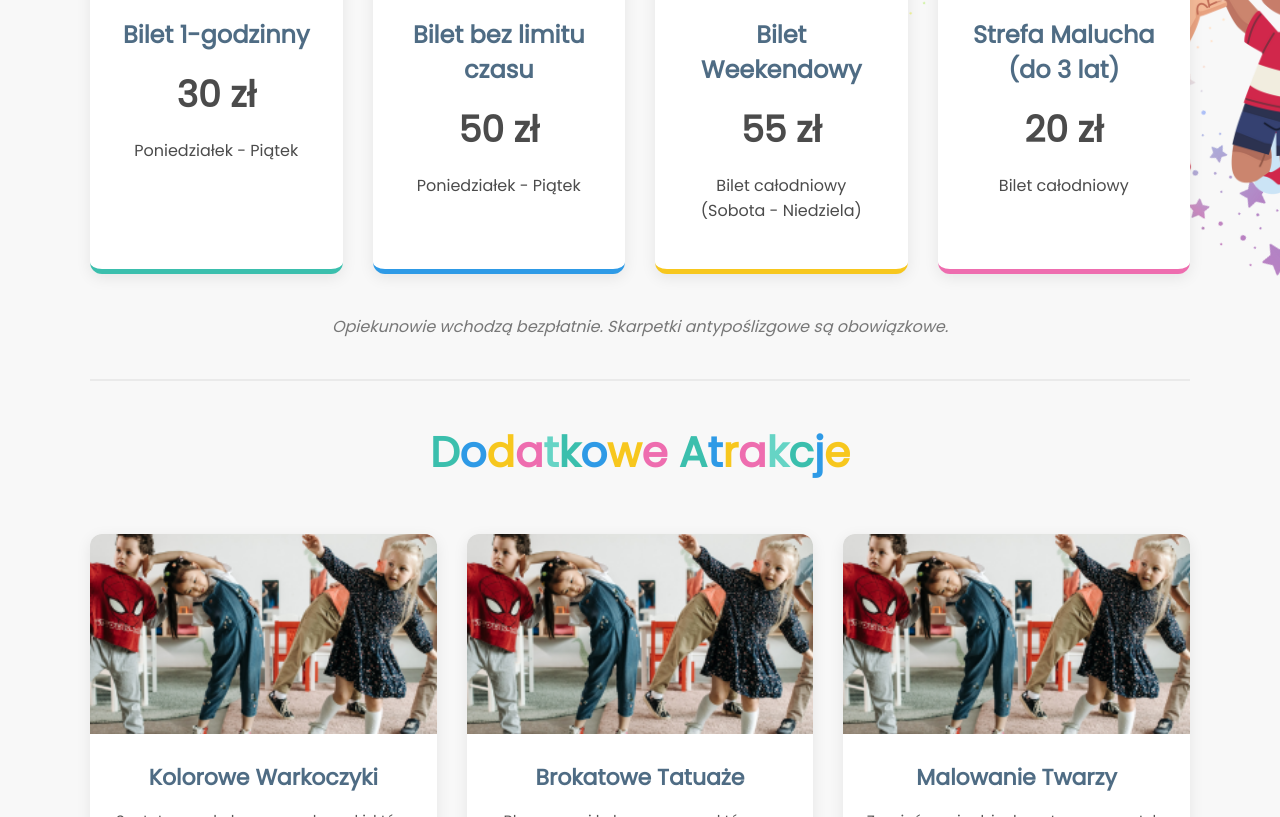
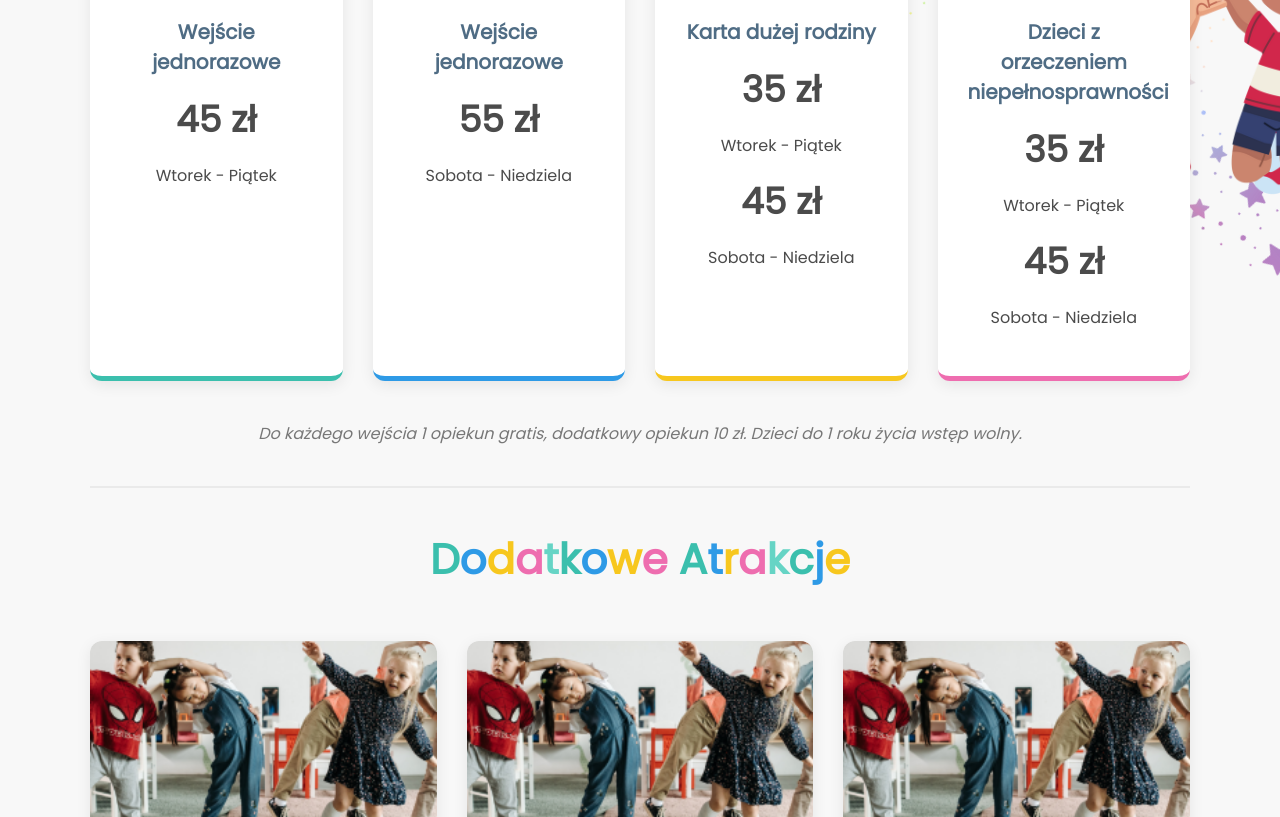
Before and after one commit to gracjan-katek/frajda, a website built with webpack: page oferta.html in a window 1280 px wide. Shown: the part 1061-1878 px from the top of the page. Built offline with nearby package versions, Linux system fonts and the light colour scheme.

Commit message:
wersja 4

```diff
--- a/css/oferta.css
+++ b/css/oferta.css
@@ -68,7 +68,7 @@
 .price-item h3 {
   font-family: 'Poppins', sans-serif;
   color: #4F6C84;
-  font-size: 24px;
+  font-size: 20px;
   margin: 0 0 10px;
 }
 
--- a/oferta.html
+++ b/oferta.html
@@ -52,30 +52,36 @@
       <div class="price-grid">
         <div class="price-item hour">
           <div class="price-icon"><i class="fas fa-child"></i></div>
-          <h3>Bilet 1-godzinny</h3>
-          <p class="price-tag">30 zł</p>
-          <p>Poniedziałek - Piątek</p>
+          <h3>Wejście jednorazowe</h3>
+          <p class="price-tag">45 zł</p>
+          <p>Wtorek - Piątek</p>
         </div>
         <div class="price-item full">
           <div class="price-icon"><i class="fas fa-clock"></i></div>
-          <h3>Bilet bez limitu czasu</h3>
-          <p class="price-tag">50 zł</p>
-          <p>Poniedziałek - Piątek</p>
+          <h3>Wejście jednorazowe</h3>
+          <p class="price-tag">55 zł</p>
+          <p>Sobota - Niedziela</p>
         </div>
         <div class="price-item weekend">
           <div class="price-icon"><i class="fas fa-calendar-day"></i></div>
-          <h3>Bilet Weekendowy</h3>
-          <p class="price-tag">55 zł</p>
-          <p>Bilet całodniowy (Sobota - Niedziela)</p>
+          <h3>Karta dużej rodziny</h3>
+<!--          <p>Dzieci z orzeczeniem niepełnosprawności</p>-->
+          <p class="price-tag">35 zł</p>
+          <p>Wtorek - Piątek</p>
+          <p class="price-tag">45 zł</p>
+          <p>Sobota - Niedziela</p>
         </div>
         <div class="price-item baby">
           <div class="price-icon"><i class="fas fa-baby"></i></div>
-          <h3>Strefa Malucha (do 3 lat)</h3>
-          <p class="price-tag">20 zł</p>
-          <p>Bilet całodniowy</p>
+          <h3>Dzieci z orzeczeniem niepełnosprawności</h3>
+<!--          <p>Dzieci z orzeczeniem niepełnosprawności</p>-->
+          <p class="price-tag">35 zł</p>
+          <p>Wtorek - Piątek</p>
+          <p class="price-tag">45 zł</p>
+          <p>Sobota - Niedziela</p>
         </div>
       </div>
-      <p class="info-text">Opiekunowie wchodzą bezpłatnie. Skarpetki antypoślizgowe są obowiązkowe.</p>
+      <p class="info-text">Do każdego wejścia 1 opiekun gratis, dodatkowy opiekun 10 zł. Dzieci do 1 roku życia wstęp wolny.</p>
     </section>
 
     <hr>
```
